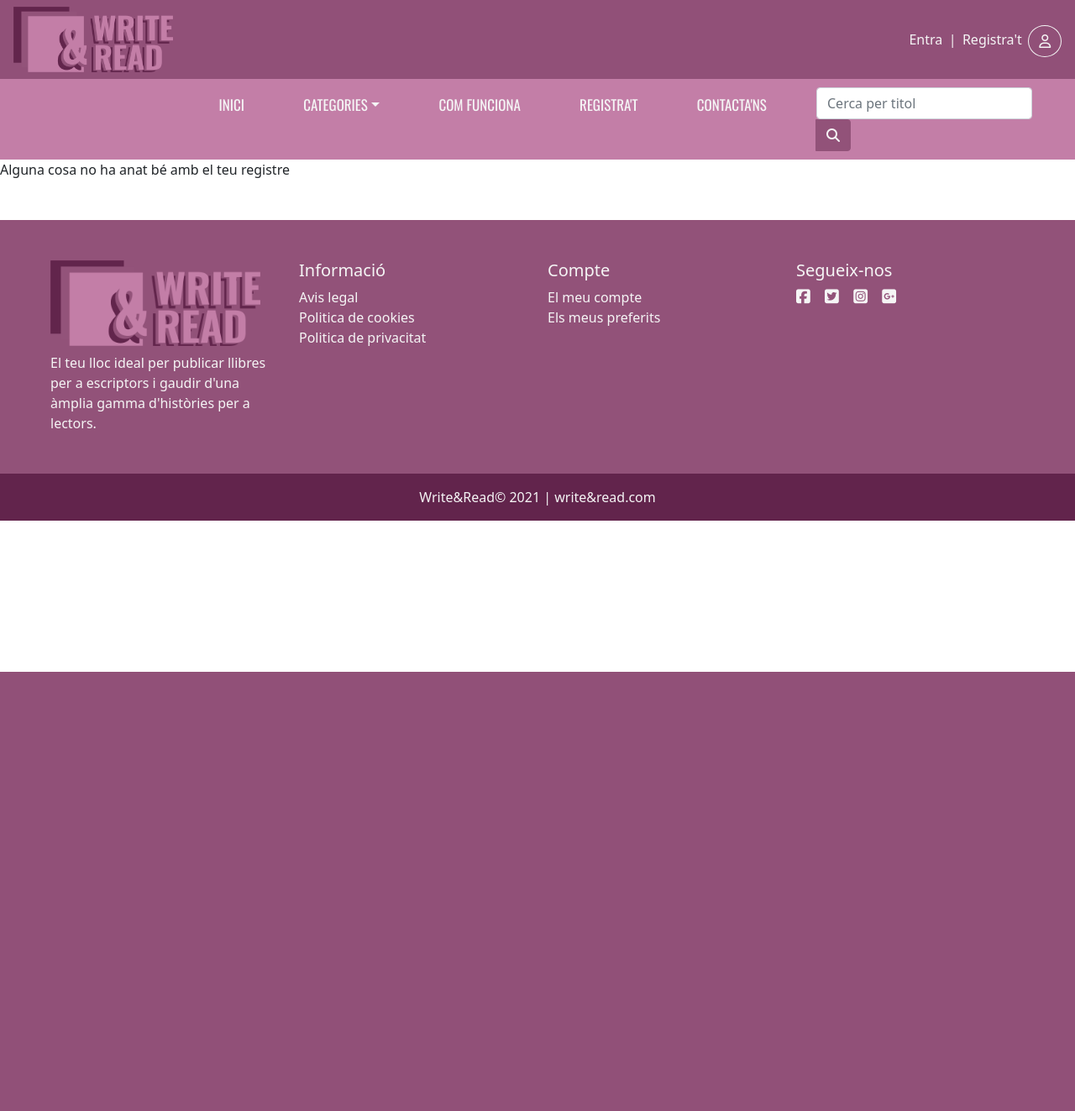
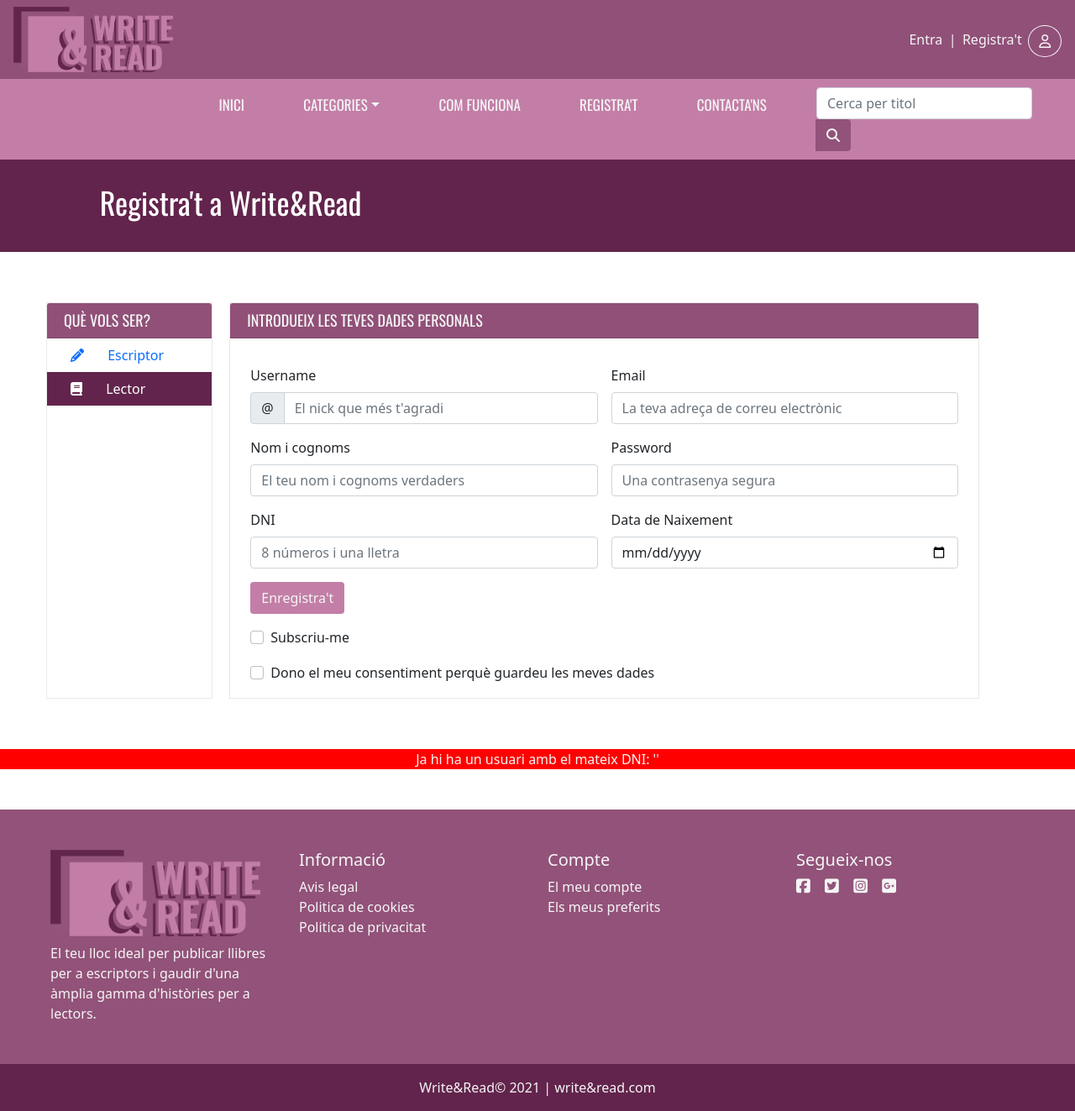
Before and after one commit to demateu/write_and_read, a PHP site: page /write_and_read/usuari/save in a window 1280 px wide. Shown: the whole page at 84% size. Before the commit the page ends 800 px from the top, so only its background shows below. Run offline with PHP 8.4, Linux system fonts and the light colour scheme; the visitor is signed in with stand-in values (Sample User, id 1); some libraries are stand-ins or nearby versions.

Commit message:
validació PHP del registre d'usuaris

```diff
--- a/controller/UsuariController.php
+++ b/controller/UsuariController.php
@@ -135,6 +135,10 @@ class UsuariController{
         //quedará la VALIDACION de los campos
 
         if(isset($_POST)){
+
+			//if(buscaRepetit($nickname,nickname)==1){
+			//echo "El Username: '$nickname' ja existeix";
+
             //instancio el objeto (el modelo usuario)
             $usuari = new Usuari();
 
@@ -154,14 +158,34 @@ class UsuariController{
             //guardo todos estos datos en usuario
             $save = $usuari->save();
 
-            if($save){
+			if ($save==0){
+				echo "<h4 class='text-center'>Enregistrat correctament, ja pots fer login:</h4>";
+				include("./view/registre/login.php");
+			}else if ($save==1){
+				echo file_get_contents("./view/registre/usuari.php");
+                echo "<div id='error_login'><p class='text-center'>El Username '$nickname' ja existeix</p></div>";
+			}else if ($save==2){
+				echo file_get_contents("./view/registre/usuari.php");
+                echo "<div id='error_login'><p class='text-center'>Un usuari ja està registrat amb el correu '$email'</p></div>";
+			}else if ($save==3){
+				echo file_get_contents("./view/registre/usuari.php");
+                echo "<div id='error_login'><p class='text-center'>Ja hi ha un usuari amb el mateix DNI: '$dni'</p></div>";
+            }else{
+				echo file_get_contents("./view/registre/usuari.php");
+                echo "<div id='error_login'><p class='text-center'>Alguna cosa no ha anat bé amb el teu registre</p></div>";
+			}
+        }
+
+            /*if($save){
                 echo 'Enregistrat correctament';
             }else{
-                echo 'Alguna cosa no ha anat bé amb el teu registre';
-            }
+                echo 'Alguna cosa no ha anat bé amb el teu registre';}
+            }*/
 
-        }
-    }
+	}
+
+
+
 
 
     /**
--- a/model/Usuari.php
+++ b/model/Usuari.php
@@ -331,17 +331,32 @@ class Usuari{
      * @return true si la consulta se hace correctamente
      */
     public function save(){
-        /**
-         * OJO:
-         * cambiar cuando el registro este hecho: subscrit (dependra de si paga o ni) i tipus_usuari
-         */
+
+		 $sql="SELECT * from usuari where nickname='{$this->getNickname()}'";
+			$resultat=$this->db->query($sql);
+			if(mysqli_num_rows($resultat) > 0){
+				$result=1;
+			}else{
+				$sql="SELECT * from usuari where email='{$this->getEmail()}'";
+				$resultat=$this->db->query($sql);
+				if(mysqli_num_rows($resultat) > 0){
+					$result=2;
+				}else{
+					$sql="SELECT * from usuari where dni='{$this->getDni()}'";
+					$resultat=$this->db->query($sql);
+					if(mysqli_num_rows($resultat) > 0){
+						$result=3;
+					}else{
 						$sql = "INSERT INTO usuari (id, nickname, nom_i_cognoms, dni, email, data_alta, avatar_id, password, subscrit, data_naixement, id_tipus_usuari, biografia)
 						VALUES(NULL, '{$this->getNickname()}', '{$this->getNom_i_cognoms()}', '{$this->getDni()}', '{$this->getEmail()}', CURDATE(), '{$this->getAvatar_id()}', '{$this->getPassword()}', '{$this->getSubscrit()}', '{$this->getData_naixement()}', '{$this->getId_tipus_usuari()}', '{$this->getBiografia()}' )";
 						$save = $this->db->query($sql);
+						$result = 9;
 
-        $result = false;
 						if($save){
-            $result = true;
+							$result = 0;
+						}
+					}
+				}
 			}
         return $result;
 	}
@@ -437,7 +452,26 @@ class Usuari{
         return $usuari->fetch_object();
     }
 
+	/**
+     * @author Victor
+     * Buscar si algun camp del form es repeteix a la base de dades
+     *
+     * @return 1 si es afirmatiu
+	 * @return 0 si es negatiu
 
+
+	public function buscaRepetit($camp,$row){
+			$sql="SELECT * from usuari
+				where '$row'='$camp'";
+			$result=$this->db->query($sql);
+
+			if(mysqli_num_rows($result) > 0){
+				return 1;
+			}else{
+				return 0;
+			}
+	}
+*/
 
 
 
--- a/view/registre/usuari.php
+++ b/view/registre/usuari.php
@@ -1,21 +1,7 @@
 
 <!--
-    Form de pruba para comprobar que el MVC esta funcionando bien
+    Form per registrar usuaris
 -->
-
-<?php
-/**
- * Si el registro va bien saldrá un mensaje diciendolo
- * sino, saldra otro mensaje diciendo lo contrario
- */
-if(isset($_SESSION['register']) && $_SESSION['register'] == 'complete'): ?>
-    <strong class="alert_green">Registre completat correctament</strong>
-<?php elseif(isset($_SESSION['register']) && $_SESSION['register'] == 'failed'): ?>
-    <strong class="alert_red">Registre fallit, introdueix bé les dades</strong>
-<?php endif; ?>
-
-<!--para borrar esta sesion-->
-<?php Utils::deleteSession('register'); ?>
 
 <div class="container-fluid">
     <div class="row" id="hero_perfil">
@@ -80,7 +66,7 @@ if(isset($_SESSION['register']) && $_SESSION['register'] == 'complete'): ?>
                 <!--Form Registra Lector-->
                 <div class="tab-pane fade show active" id="v-pills-home" role="tabpanel" aria-labelledby="v-pills-home-tab">
 
-					<form class="row g-3" action="<?=base_url?>usuari/save" onsubmit="return Validate()" name="vform" method="post">
+					<form class="row g-3" action="http://localhost:8888/write_and_read/usuari/save" onsubmit="return Validate()" name="vform" method="post">
 
                         <div class="col-md-6">
                             <label class="form-label" for="nick_lector">Username</label>
@@ -100,12 +86,12 @@ if(isset($_SESSION['register']) && $_SESSION['register'] == 'complete'): ?>
                         </div>
                         <div class="col-md-6">
                             <label for="password_lector" class="form-label">Password</label>
-                            <input type="password" class="form-control" name="password" id="password_lector" placeholder="Una contrasenya segura" pattern="^(?=.*[a-zA-Z])(?=.*\d)(?=.*[!@#$%^&*()_+])[A-Za-z\d][A-Za-z\d!@#$%^&*()_+]{6,20}$" title="Ha de contenir com a mínim 1 número, 1 lletra i un caràcter especial, entre 6 i 20 caràcters" required>
+                            <input type="password" minlength="6" maxlength="20" class="form-control" name="password" id="password_lector" placeholder="Una contrasenya segura" title="Ha de contenir entre 6 i 20 caràcters" required>
                         </div>
 
                         <div class="col-md-6">
                             <label class="form-label" for="dni_lector">DNI</label>
-                            <input type="text-area" class="form-control" name="dni" id="dni_lector" placeholder="8 números i una lletra" pattern="[0-9]{8}[A-Za-z]{1}" title="Han de ser 8 números i una lletra sense espais" required>
+                            <input type="text-area" maxlength="9" class="form-control" name="dni" id="dni_lector" placeholder="8 números i una lletra" pattern="[0-9]{8}[A-Za-z]{1}" title="Han de ser 8 números i una lletra sense espais" required>
                         </div>
 
                         <div class="col-md-6">
@@ -167,7 +153,7 @@ if(isset($_SESSION['register']) && $_SESSION['register'] == 'complete'): ?>
                         </div>
                         <div class="col-md-6">
                             <label for="password_escriptor" class="form-label">Password</label>
-                            <input type="password" class="form-control" name="password" id="password_escriptor" placeholder="Una contrasenya segura" pattern="^(?=.*[a-zA-Z])(?=.*\d)(?=.*[!@#$%^&*()_+])[A-Za-z\d][A-Za-z\d!@#$%^&*()_+]{6,20}$" title="Ha de contenir com a mínim 1 número, 1 lletra i un caràcter especial, entre 6 i 20 caràcters"  required>
+                            <input type="password" minlength="6" maxlength="20" class="form-control" name="password" id="password_escriptor" placeholder="Una contrasenya segura" title="Ha de contenir entre 6 i 20 caràcters"  required>
                         </div>
 
                         <div class="col-md-6">
@@ -197,51 +183,51 @@ if(isset($_SESSION['register']) && $_SESSION['register'] == 'complete'): ?>
                                 <div class="col-sm-10">
                                     <div class="form-check">
                                         <input class="form-check-input" type="radio" name="avatar_id" id="gridRadios1" value="1" checked>
-                                        <img src="<?=base_url?>assets/img/avatar/avatar_1.jpg" alt="Imatge de l'escriptor" width="50px" height="auto"/>
+                                        <img src="http://localhost:8888/write_and_read/assets/img/avatar/avatar_1.jpg" alt="Imatge de l'escriptor" width="50px" height="auto"/>
                                     </div>
                                     <div class="form-check">
                                         <input class="form-check-input" type="radio" name="avatar_id" id="gridRadios2" value="2">
-                                        <img src="<?=base_url?>assets/img/avatar/avatar_2.jpg" alt="Imatge de l'escriptor" width="50px" height="auto"/>
+                                        <img src="http://localhost:8888/write_and_read/assets/img/avatar/avatar_2.jpg" alt="Imatge de l'escriptor" width="50px" height="auto"/>
                                     </div>
                                     <div class="form-check">
                                         <input class="form-check-input" type="radio" name="avatar_id" id="gridRadios3" value="3">
-                                        <img src="<?=base_url?>assets/img/avatar/avatar_3.jpg" alt="Imatge de l'escriptor" width="50px" height="auto"/>
+                                        <img src="http://localhost:8888/write_and_read/assets/img/avatar/avatar_3.jpg" alt="Imatge de l'escriptor" width="50px" height="auto"/>
                                     </div>
                                     <div class="form-check">
                                         <input class="form-check-input" type="radio" name="avatar_id" id="gridRadios4" value="4">
-                                        <img src="<?=base_url?>assets/img/avatar/avatar_4.jpg" alt="Imatge de l'escriptor" width="50px" height="auto"/>
+                                        <img src="http://localhost:8888/write_and_read/assets/img/avatar/avatar_4.jpg" alt="Imatge de l'escriptor" width="50px" height="auto"/>
                                     </div>
                                     <div class="form-check">
                                         <input class="form-check-input" type="radio" name="avatar_id" id="gridRadios5" value="5">
-                                        <img src="<?=base_url?>assets/img/avatar/avatar_5.jpg" alt="Imatge de l'escriptor" width="50px" height="auto"/>
+                                        <img src="http://localhost:8888/write_and_read/assets/img/avatar/avatar_5.jpg" alt="Imatge de l'escriptor" width="50px" height="auto"/>
                                     </div>
                                     <div class="form-check">
                                         <input class="form-check-input" type="radio" name="avatar_id" id="gridRadios6" value="6">
-                                        <img src="<?=base_url?>assets/img/avatar/avatar_6.jpg" alt="Imatge de l'escriptor" width="50px" height="auto"/>
+                                        <img src="http://localhost:8888/write_and_read/assets/img/avatar/avatar_6.jpg" alt="Imatge de l'escriptor" width="50px" height="auto"/>
                                     </div>
                                     <div class="form-check">
                                         <input class="form-check-input" type="radio" name="avatar_id" id="gridRadios7" value="7">
-                                        <img src="<?=base_url?>assets/img/avatar/avatar_7.jpg" alt="Imatge de l'escriptor" width="50px" height="auto"/>
+                                        <img src="http://localhost:8888/write_and_read/assets/img/avatar/avatar_7.jpg" alt="Imatge de l'escriptor" width="50px" height="auto"/>
                                     </div>
                                     <div class="form-check">
                                         <input class="form-check-input" type="radio" name="avatar_id" id="gridRadios8" value="8">
-                                        <img src="<?=base_url?>assets/img/avatar/avatar_8.jpg" alt="Imatge de l'escriptor" width="50px" height="auto"/>
+                                        <img src="http://localhost:8888/write_and_read/assets/img/avatar/avatar_8.jpg" alt="Imatge de l'escriptor" width="50px" height="auto"/>
                                     </div>
                                     <div class="form-check">
                                         <input class="form-check-input" type="radio" name="avatar_id" id="gridRadios9" value="9">
-                                        <img src="<?=base_url?>assets/img/avatar/avatar_9.jpg" alt="Imatge de l'escriptor" width="50px" height="auto"/>
+                                        <img src="http://localhost:8888/write_and_read/assets/img/avatar/avatar_9.jpg" alt="Imatge de l'escriptor" width="50px" height="auto"/>
                                     </div>
                                     <div class="form-check">
                                         <input class="form-check-input" type="radio" name="avatar_id" id="gridRadios10" value="10">
-                                        <img src="<?=base_url?>assets/img/avatar/avatar_10.jpg" alt="Imatge de l'escriptor" width="50px" height="auto"/>
+                                        <img src="http://localhost:8888/write_and_read/assets/img/avatar/avatar_10.jpg" alt="Imatge de l'escriptor" width="50px" height="auto"/>
                                     </div>
                                     <div class="form-check">
                                         <input class="form-check-input" type="radio" name="avatar_id" id="gridRadios11" value="11">
-                                        <img src="<?=base_url?>assets/img/avatar/avatar_11.jpg" alt="Imatge de l'escriptor" width="50px" height="auto"/>
+                                        <img src="http://localhost:8888/write_and_read/assets/img/avatar/avatar_11.jpg" alt="Imatge de l'escriptor" width="50px" height="auto"/>
                                     </div>
                                     <div class="form-check">
                                         <input class="form-check-input" type="radio" name="avatar_id" id="gridRadios12" value="12">
-                                        <img src="<?=base_url?>assets/img/avatar/avatar_12.jpg" alt="Imatge de l'escriptor" width="50px" height="auto"/>
+                                        <img src="http://localhost:8888/write_and_read/assets/img/avatar/avatar_12.jpg" alt="Imatge de l'escriptor" width="50px" height="auto"/>
                                     </div>
                                 </div>
                         </fieldset>
```
Lines whose indentation alone changed are shown as unchanged.
